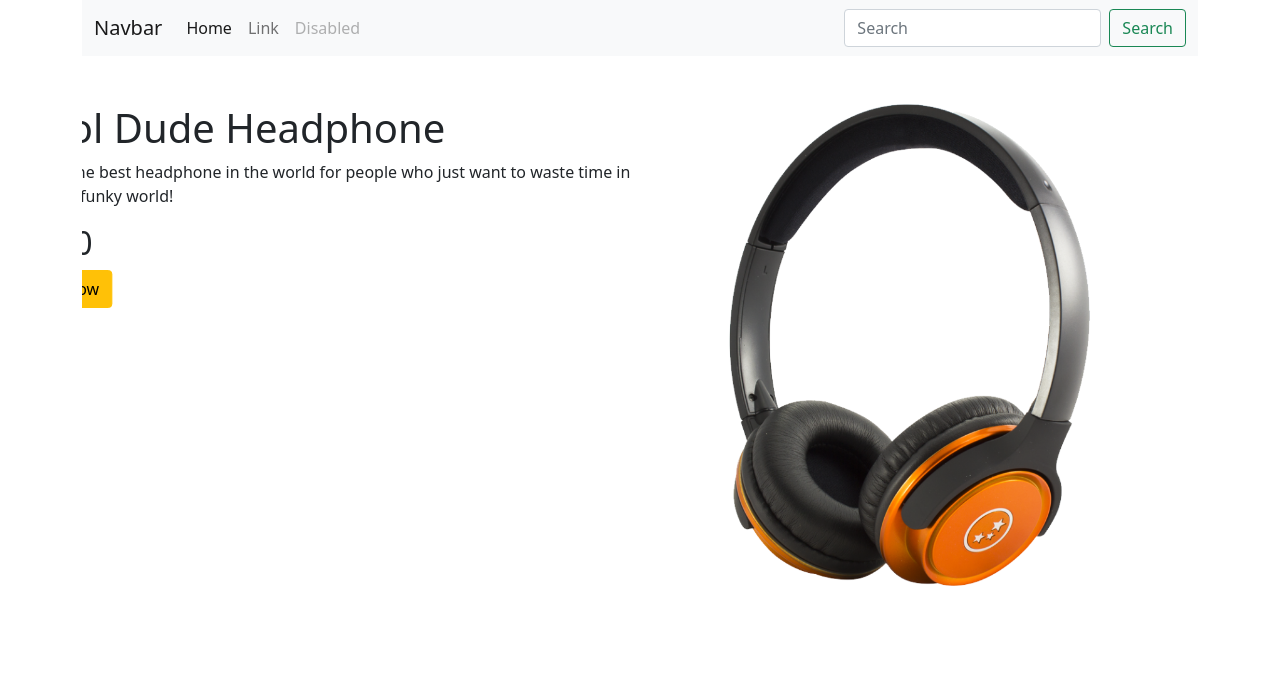
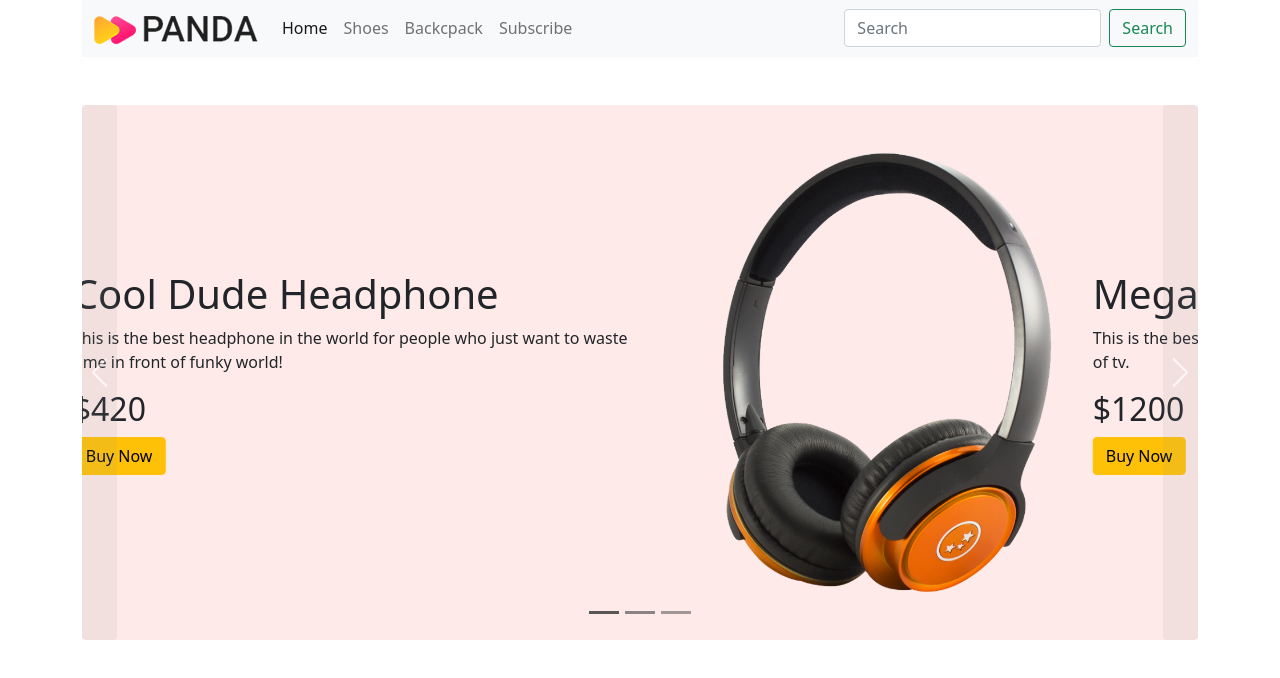
Before and after one commit to maheenur13/commerecesitepractice1, a plain HTML site: page index.html in a window 1280 px wide. Drawn offline with Linux system fonts and the light colour scheme.

Commit message:
updating

```diff
--- a/css/style.css
+++ b/css/style.css
@@ -0,0 +1,25 @@
+.banner-backcolor{
+    background-color: #FEEAE9;
+}
+.all-ol-color li{
+    background-color: rgb(68, 68, 68);
+}
+.slide-color-all{
+    background-color: rgba(153, 153, 153, 0.233);
+    height: 100%;
+    width: 100%;
+
+}
+.slide-color-all:hover{
+
+    background-color: rgba(153, 153, 153, 0.356);
+}
+.slide-icon-1{
+    margin-right: auto;
+}
+.slide-icon-2{
+    margin-left: auto;
+}
+.icon-box{
+    width: 35px;
+}
--- a/index.html
+++ b/index.html
@@ -13,7 +13,9 @@
     <header class="container ">
         <nav class="navbar navbar-expand-lg navbar-light bg-light ">
             <div class="container-fluid">
-                <a class="navbar-brand" href="#">Navbar</a>
+                <a class="navbar-brand" href="#">
+                    <img src="img/logo.png" alt="">
+                </a>
                 <button class="navbar-toggler" type="button" data-bs-toggle="collapse"
                     data-bs-target="#navbarTogglerDemo02" aria-controls="navbarTogglerDemo02" aria-expanded="false"
                     aria-label="Toggle navigation">
@@ -25,10 +27,13 @@
                             <a class="nav-link active" aria-current="page" href="#">Home</a>
                         </li>
                         <li class="nav-item">
-                            <a class="nav-link" href="#">Link</a>
+                            <a class="nav-link" href="#">Shoes</a>
                         </li>
                         <li class="nav-item">
-                            <a class="nav-link disabled" href="#" tabindex="-1" aria-disabled="true">Disabled</a>
+                            <a class="nav-link" href="#" >Backcpack</a>
+                        </li>
+                        <li class="nav-item">
+                            <a class="nav-link" href="#" >Subscribe</a>
                         </li>
                     </ul>
                     <form class="d-flex">
@@ -41,15 +46,15 @@
     </header>
 
     <section class="container mt-5">
-        <div id="carouselExampleIndicators" class="carousel slide" data-bs-ride="carousel">
-            <ol class="carousel-indicators">
+        <div id="carouselExampleIndicators" class="carousel slide " data-bs-ride="carousel">
+            <ol class="carousel-indicators all-ol-color">
                 <li data-bs-target="#carouselExampleIndicators" data-bs-slide-to="0" class="active"></li>
                 <li data-bs-target="#carouselExampleIndicators" data-bs-slide-to="1"></li>
                 <li data-bs-target="#carouselExampleIndicators" data-bs-slide-to="2"></li>
             </ol>
-            <div class="carousel-inner">
+            <div class="carousel-inner banner-backcolor p-5   rounded">
                 <div class="carousel-item active">
-                    <div class="row">
+                    <div class="row d-flex align-items-center">
                         <div class="col-md-7">
                             <h1>Cool Dude Headphone</h1>
                             <p>This is the best headphone in the world for people who just want to waste time in front
@@ -65,9 +70,12 @@
 
                 </div>
                 <div class="carousel-item">
-                    <div class="row">
+                    <div class="row d-flex align-items-center">
                         <div class="col-md-7">
-
+                            <h1>Mega LCD TV For Sports</h1>
+                            <p>This is the best tv in the world for people who just want to waste time in front of tv.</p>
+                            <h2>$1200</h2>
+                            <button class="btn btn-warning">Buy Now</button>
                         </div>
                         <div class="col-md-5">
                             <img src="img/banner-images/tv.png" class="d-block w-100" alt="...">
@@ -77,9 +85,12 @@
                 </div>
 
                 <div class="carousel-item">
-                    <div class="row">
+                    <div class="row d-flex align-items-center">
                         <div class="col-md-7">
-
+                            <h1>X-Box for your living room</h1>
+                            <p>This is the best x-box in the world for people who just want to waste time in front</p>
+                            <h2>$600</h2>
+                            <button class="btn btn-warning">Buy Now</button>
                         </div>
                         <div class="col-md-5">
                             <img src="img/banner-images/xbox.png" class="d-block w-100" alt="...">
@@ -87,12 +98,12 @@
                     </div>
                 </div>
             </div>
-            <a class="carousel-control-prev" href="#carouselExampleIndicators" role="button" data-bs-slide="prev">
-                <span class="carousel-control-prev-icon" aria-hidden="true"></span>
+            <a class="carousel-control-prev icon-box" href="#carouselExampleIndicators" role="button" data-bs-slide="prev">
+                <span class="carousel-control-prev-icon slide-color-all slide-icon-1 rounded" aria-hidden="true"></span>
                 <span class="visually-hidden">Previous</span>
             </a>
-            <a class="carousel-control-next" href="#carouselExampleIndicators" role="button" data-bs-slide="next">
-                <span class="carousel-control-next-icon" aria-hidden="true"></span>
+            <a class="carousel-control-next icon-box" href="#carouselExampleIndicators" role="button" data-bs-slide="next">
+                <span class="carousel-control-next-icon slide-color-all slide-icon-2 rounded" aria-hidden="true"></span>
                 <span class="visually-hidden">Next</span>
             </a>
         </div>
```
